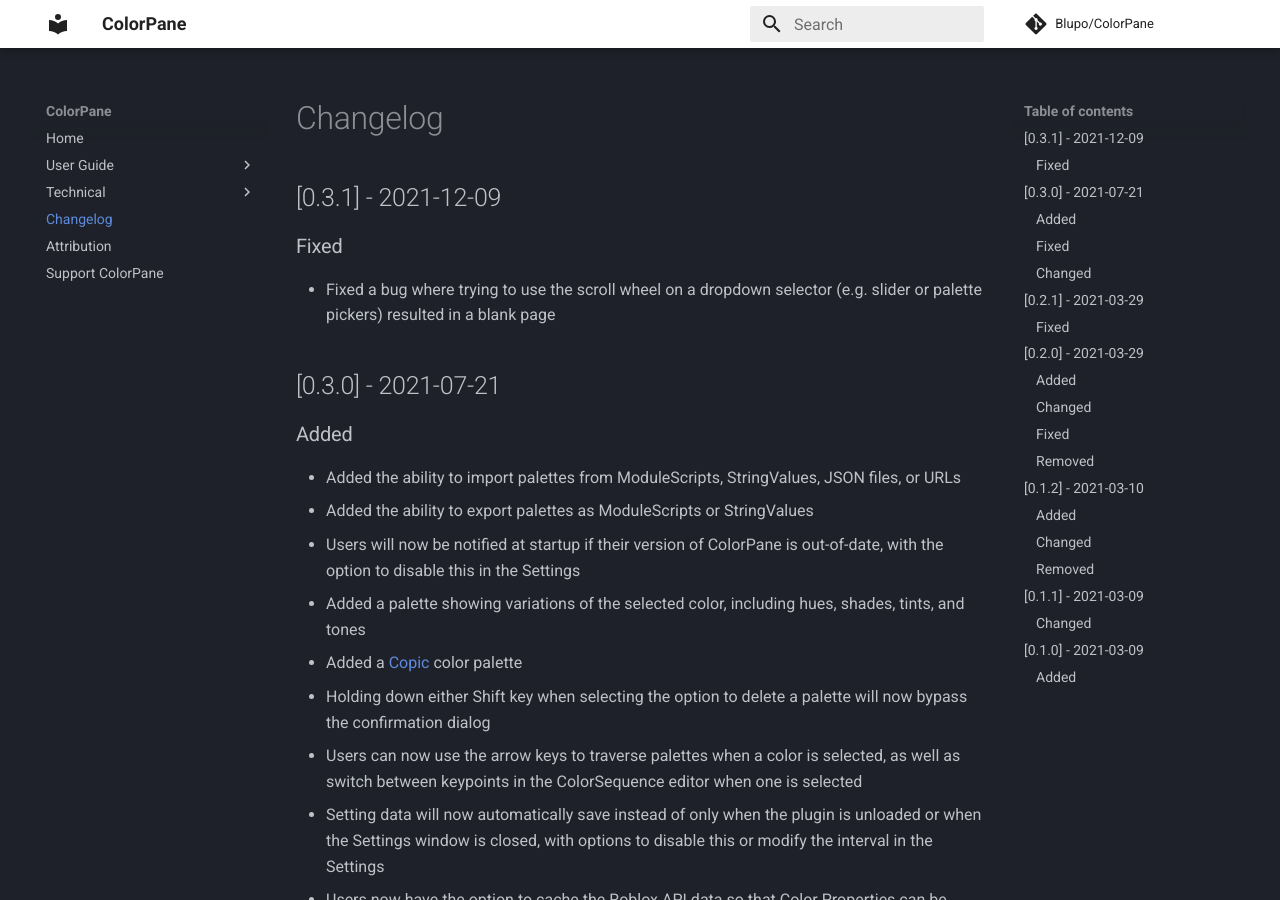
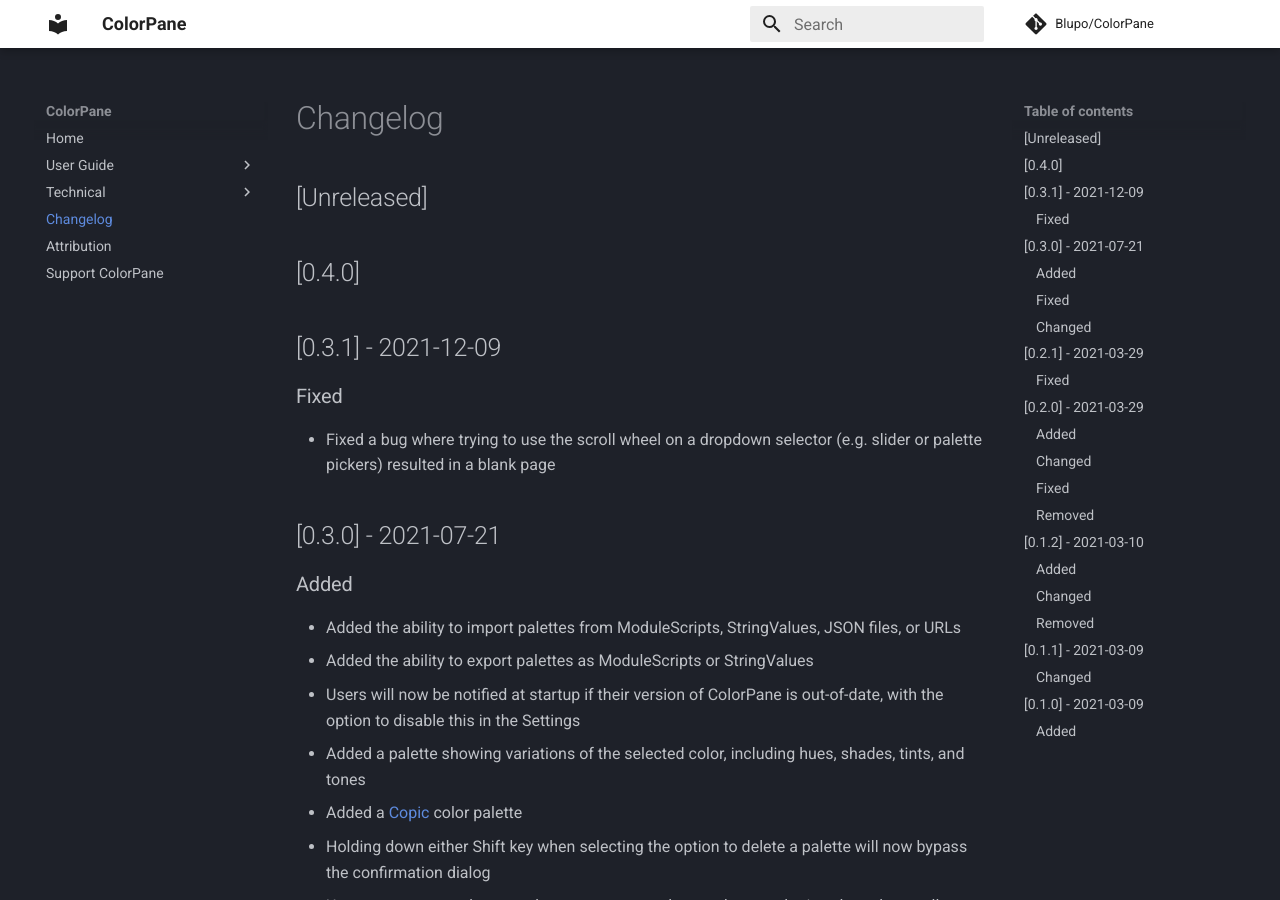
Before and after one commit to Blupo/ColorPane, an MkDocs documentation site: the page built from docs/changelog.md, in a window 1280 px wide and 900 px high. Built offline with MkDocs 1.6.1 and Material for MkDocs 9.7.7, drawn with Linux system fonts in a browser that asks for light colours; comment, search, counter and statistics services are not loaded.

```diff
--- a/docs/changelog.md
+++ b/docs/changelog.md
@@ -1,3 +1,7 @@
+## [Unreleased]
+
+## [0.4.0]
+
 ## [0.3.1] - 2021-12-09
 
 ### Fixed
```
Also changed, not shown: .gitmodules, 16 other files.
